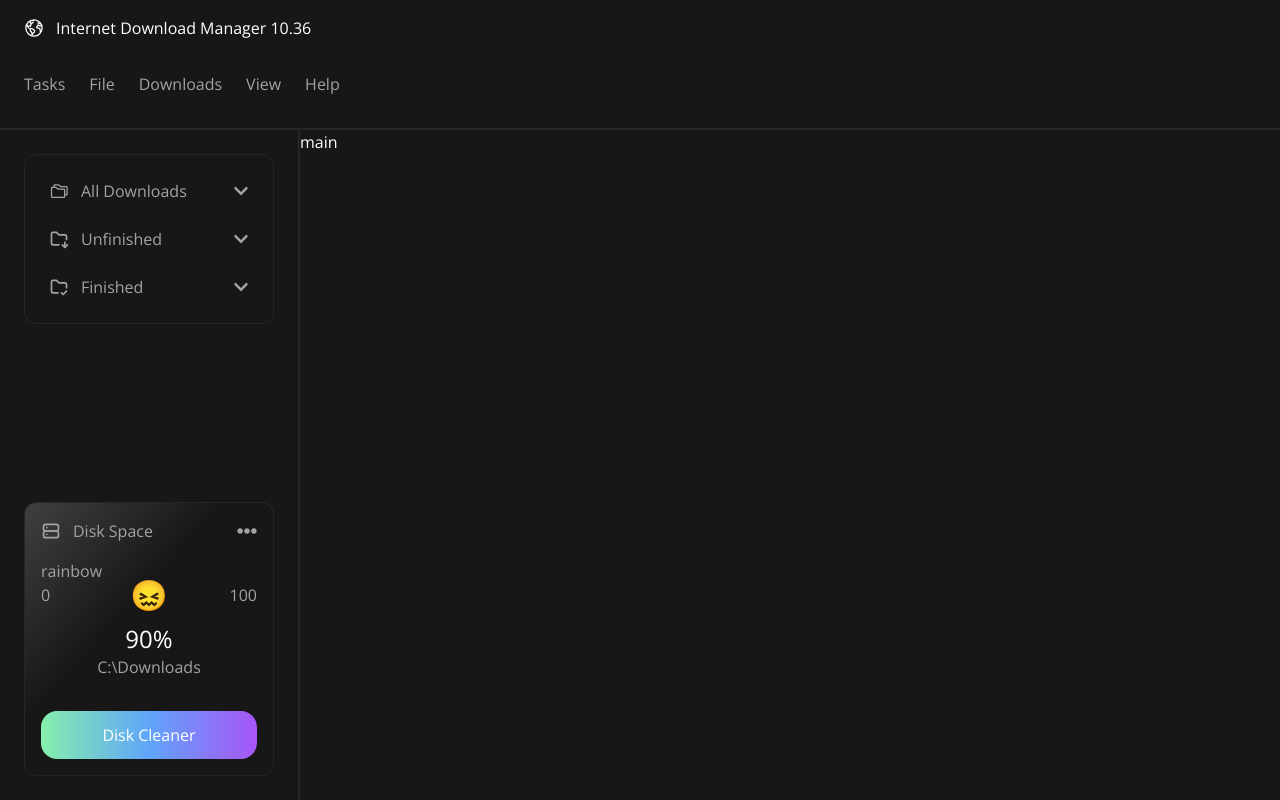
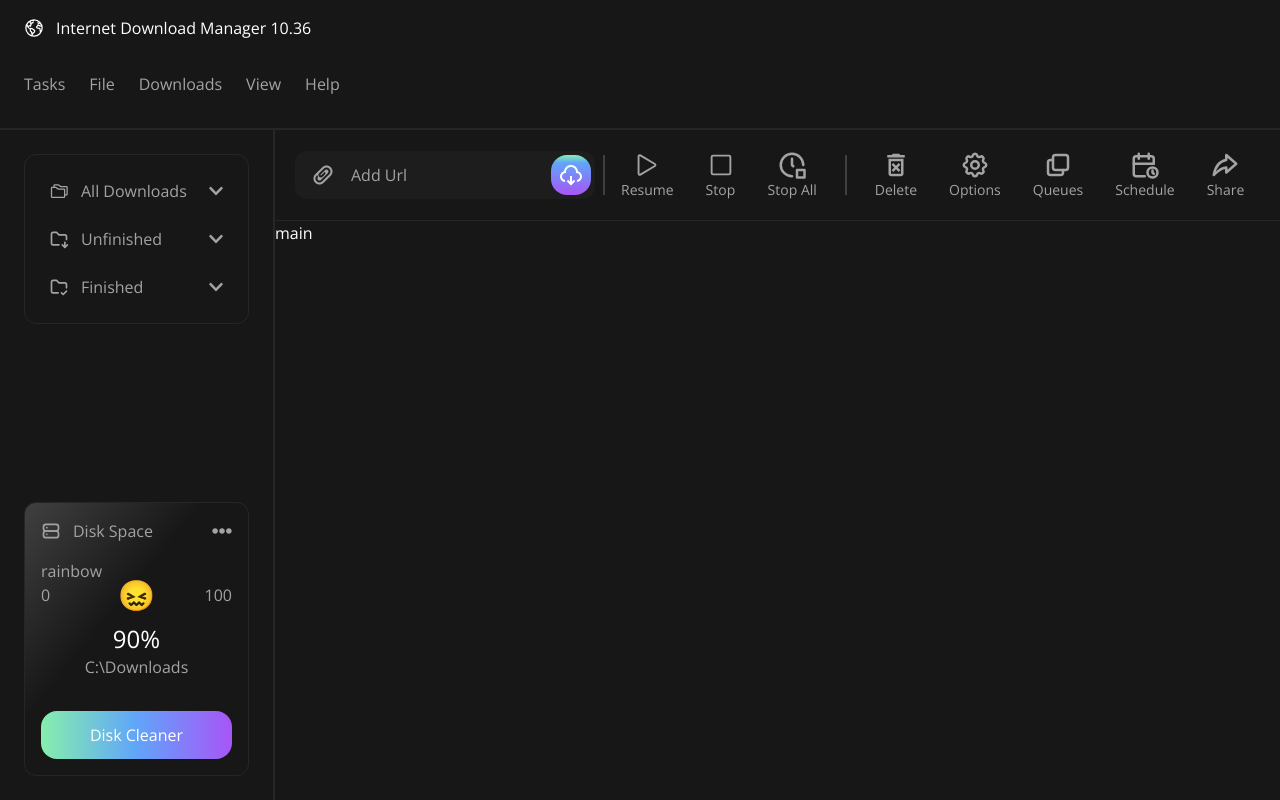
Before and after one commit to brianmstricker/file-management-ui, a Next.js app: page / in a window 1280 px wide. Built offline with nearby package versions, Linux system fonts and the light colour scheme.

Commit message:
feat: Index page top bar, style updates

```diff
--- a/src/app/layout.tsx
+++ b/src/app/layout.tsx
@@ -20,7 +20,7 @@
   <html lang="en" suppressHydrationWarning>
    <body
     className={cn(
-     "min-h-screen bg-neutral-900 text-white antialiased flex flex-col",
+     "min-h-screen bg-neutral-900 text-white antialiased flex flex-col overflow-hidden",
      font.className
     )}
    >
--- a/src/app/page.tsx
+++ b/src/app/page.tsx
@@ -1,10 +1,14 @@
 import LeftSide from "@/components/LeftSide";
+import PageTopBar from "@/components/PageTopBar";
 
 export default function Home() {
  return (
   <div className="flex-1 h-full flex">
    <LeftSide />
-   <main className="flex-1">main</main>
+   <main className="flex-1">
+    <PageTopBar />
+    <div>main</div>
+   </main>
   </div>
  );
 }
--- a/src/components/LeftSide.tsx
+++ b/src/components/LeftSide.tsx
@@ -54,8 +54,8 @@
   });
  };
  return (
-  <aside className="border-r-2 border-r-neutral-800 text-neutral-400 py-6 px-6 flex flex-col justify-between min-w-[300px]">
-   <div className="flex flex-col border border-neutral-800 p-4 rounded-xl transition-all duration-200 mb-4">
+  <aside className="border-r-2 border-r-neutral-800 text-neutral-400 p-2 lg:p-6 flex-col justify-between xl:min-w-[275px] hidden md:flex">
+   <div className="flex flex-col border border-neutral-800 p-2 lg:p-4 rounded-xl transition-all duration-200 mb-4">
     {categories.map((category) => (
      <div key={category.name}>
       <div
@@ -72,7 +72,7 @@
        <div>
         <FaChevronDown
          className={cn(
-          "transition-all duration-200",
+          "transition-all duration-200 ml-2",
           menuOpen?.map(
            (item) => item.idx === category.idx && item.opened && "rotate-180"
           )
@@ -82,7 +82,7 @@
       </div>
       <ul
        className={cn(
-        "mx-auto flex flex-col w-fit gap-y-3 transition-all duration-500 opacity-0 ease-in h-0 -translate-y-2",
+        "mx-auto flex flex-col w-fit gap-y-1 lg:gap-y-3 transition-all duration-500 opacity-0 ease-in h-0 -translate-y-2",
         menuOpen?.map(
          (item) =>
           item.idx === category.idx &&
--- /dev/null
+++ b/src/components/PageTopBar.tsx
@@ -0,0 +1,92 @@
+import { TiAttachmentOutline } from "react-icons/ti";
+import { RiDownloadCloud2Line } from "react-icons/ri";
+import { IoPlayOutline, IoStopOutline } from "react-icons/io5";
+import {
+ TbClockStop,
+ TbSettings,
+ TbLayersSubtract,
+ TbCalendarTime,
+ TbShare3,
+} from "react-icons/tb";
+import { MdOutlineDeleteForever } from "react-icons/md";
+
+const firstOptions = [
+ { text: "Resume", icon: IoPlayOutline },
+ { text: "Stop", icon: IoStopOutline },
+ { text: "Stop All", icon: TbClockStop },
+];
+
+const secondOptions = [
+ { text: "Delete", icon: MdOutlineDeleteForever },
+ { text: "Options", icon: TbSettings },
+ { text: "Queues", icon: TbLayersSubtract },
+ { text: "Schedule", icon: TbCalendarTime },
+ { text: "Share", icon: TbShare3 },
+];
+
+const PageTopBar = () => {
+ return (
+  <div className="border-b border-b-neutral-800 p-5 text-neutral-400">
+   <div className="flex flex-col gap-2 xl:gap-0 xl:flex-row xl:items-center">
+    <div className="bg-neutral-800/40 rounded-xl flex justify-between items-center min-w-[180px] xl:min-w-[300px] pr-1 py-1 pl-4 cursor-pointer">
+     <div className="flex items-center gap-4">
+      <TiAttachmentOutline className="text-2xl" />
+      <span>Add Url</span>
+     </div>
+     <div className="bg-gradient-to-b from-green-300 via-20% via-blue-400 to-purple-500 text-white rounded-2xl p-2">
+      <RiDownloadCloud2Line className="text-2xl" />
+     </div>
+    </div>
+    <div className="h-[40px] w-[2px] bg-neutral-700 ml-2 mr-4 hidden xl:block shrink-0" />
+    {/* small screen menu */}
+    <div className="min-[1280px]:hidden grid grid-cols-4 gap-y-1 w-full min-[480px]:flex justify-between">
+     {firstOptions.map((option) => (
+      <div
+       key={option.text}
+       className="cursor-pointer hover:brightness-150 flex flex-col w-[55px] mx-auto"
+      >
+       <option.icon className="text-2xl lg:text-3xl mx-auto" />
+       <span className="text-xs md:text-sm mx-auto">{option.text}</span>
+      </div>
+     ))}
+     {secondOptions.map((option) => (
+      <div
+       key={option.text}
+       className="cursor-pointer hover:brightness-150 flex flex-col w-[55px] mx-auto"
+      >
+       <option.icon className="text-2xl lg:text-3xl mx-auto" />
+       <span className="text-xs md:text-sm mx-auto">{option.text}</span>
+      </div>
+     ))}
+    </div>
+    {/* large screen menu */}
+    <div className="hidden xl:flex flex-row items-center gap-3 min-[1400px]:gap-7">
+     <div className="flex items-center gap-8 min-[1400px]:gap-12">
+      {firstOptions.map((option) => (
+       <div
+        key={option.text}
+        className="cursor-pointer transition-all duration-300 hover:brightness-150 flex flex-col"
+       >
+        <option.icon className="text-3xl mx-auto" />
+        <span className="text-sm">{option.text}</span>
+       </div>
+      ))}
+     </div>
+     <div className="h-[40px] w-[2px] bg-neutral-700 mx-4 hidden xl:block shrink-0" />
+     <div className="flex items-center gap-8 min-[1400px]:gap-12">
+      {secondOptions.map((option) => (
+       <div
+        key={option.text}
+        className="cursor-pointer transition-all duration-300 hover:brightness-150 flex flex-col"
+       >
+        <option.icon className="text-3xl mx-auto" />
+        <span className="text-sm">{option.text}</span>
+       </div>
+      ))}
+     </div>
+    </div>
+   </div>
+  </div>
+ );
+};
+export default PageTopBar;
--- a/src/components/TopBar.tsx
+++ b/src/components/TopBar.tsx
@@ -10,8 +10,8 @@
     </span>
     <h1>Internet Download Manager 10.36</h1>
    </div>
-   <div className="pt-8 pb-8 px-6">
-    <ul className="flex gap-x-6">
+   <div className="py-8 px-6">
+    <ul className="flex gap-x-3 sm:gap-x-6">
      {features.map((feature) => (
       <li
        key={feature}
```
